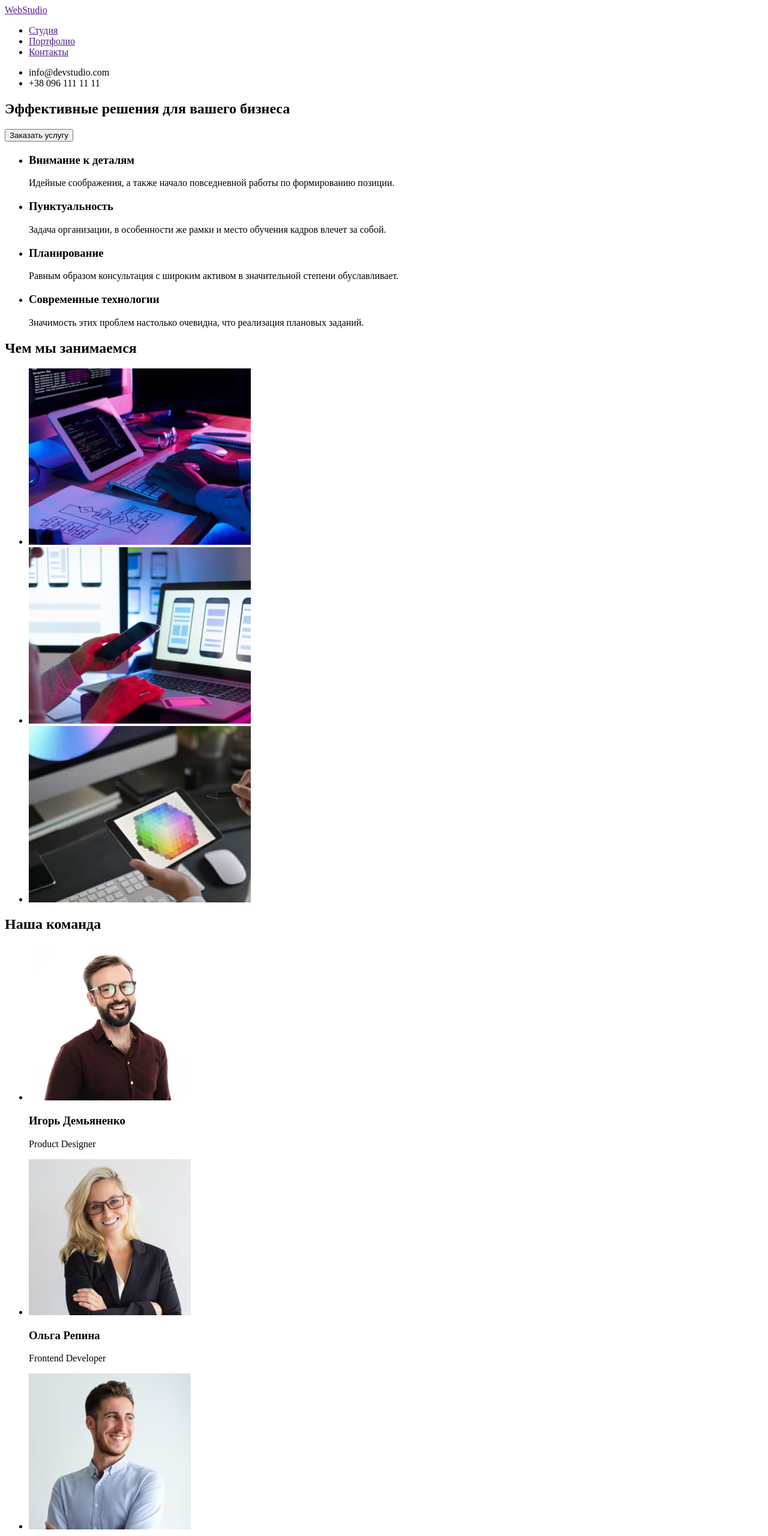
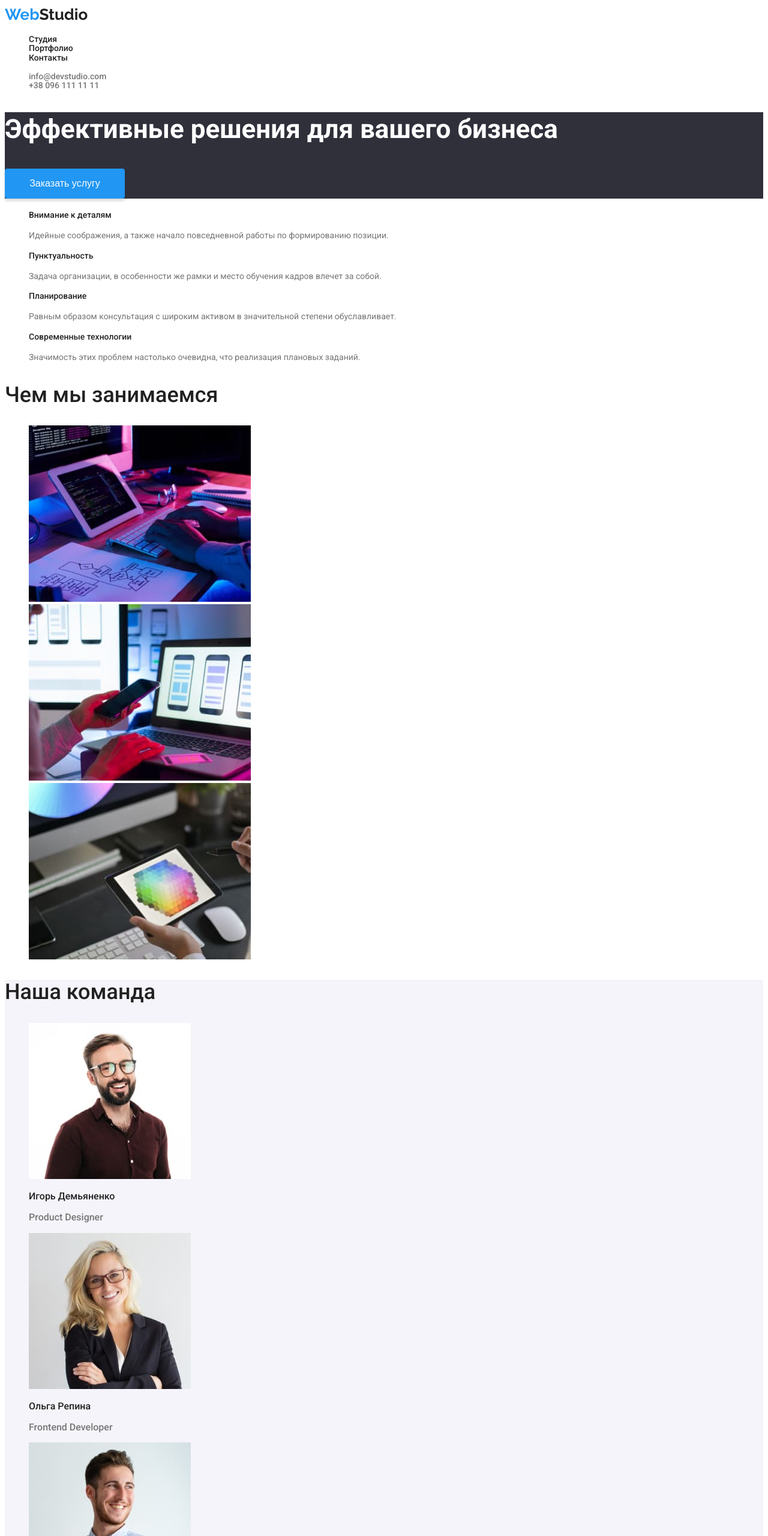
Before and after one commit to AnnaMels/goit-markup-hw-01, a plain HTML site: page index.html in a window 1280 px wide. Shown: the top 2560 px of the page at 60% size. Drawn offline with Linux system fonts and the light colour scheme.

Commit message:
Portfolio page markup was created and added styles

```diff
--- /dev/null
+++ b/css/styles.css
@@ -0,0 +1,190 @@
+:root {
+  --accent-color: #2196f3;
+  --black: #212121;
+  --gray: #757575;
+  --background-color: #2f303a;
+}
+
+body {
+  font-family: 'Roboto', sans-serif;
+  color: #212121;
+}
+
+.logo {
+  font-family: Raleway;
+  font-weight: 700;
+  font-size: 26px;
+  line-height: 1.3;
+  text-decoration: none;
+  color: #212121;
+}
+
+.logo span {
+  color: var(--accent-color);
+}
+
+.navigation-list-item,
+.contacts-item {
+  list-style-type: none;
+  font-weight: 500;
+  font-size: 14px;
+  line-height: 1.1;
+  cursor: pointer;
+}
+
+.navigation-list-link:hover,
+.navigation-list-link:focus,
+.contacts-item:focus,
+.contacts-item:hover {
+  color: var(--accent-color);
+}
+
+.navigation-list-link {
+  text-decoration: none;
+  color: var(--black);
+}
+
+.contacts-item {
+  color: var(--gray);
+}
+
+.hero {
+  background-color: var(--background-color);
+}
+
+.hero-title {
+  color: #ffffff;
+  font-weight: 900;
+  font-size: 44px;
+  line-height: 1.3;
+}
+
+.hero-button {
+  width: 200px;
+  height: 50px;
+  color: #ffffff;
+  background-color: var(--accent-color);
+  font-weight: 500;
+  font-size: 16px;
+  box-shadow: 0px 4px 4px rgba(0, 0, 0, 0.15);
+  border-radius: 4px;
+  border: none;
+  cursor: pointer;
+}
+
+.advantages-list-item,
+.services-list-item,
+.team-list-item,
+.footer-contacts-list-item {
+  list-style-type: none;
+}
+
+.advantages-list-title {
+  color: var(--black);
+  font-weight: 500;
+  font-size: 14px;
+  line-height: 1.14;
+}
+
+.advantages-list-description {
+  color: var(--gray);
+  font-size: 14px;
+  line-height: 1.7;
+}
+
+.services-title,
+.team-title {
+  font-weight: 500;
+  font-size: 36px;
+  line-height: 1.16;
+}
+
+.team {
+  background-color: #f5f4fa;
+}
+
+.team-list-title,
+.team-list-text {
+  font-weight: 500;
+  font-size: 16px;
+  line-height: 1.18;
+}
+
+.team-list-text {
+  color: var(--gray);
+}
+
+.footer-contacts-list-link {
+  text-decoration: none;
+}
+
+.footer-section {
+  background-color: var(--background-color);
+}
+
+.footer-logo {
+  color: white;
+}
+
+.footer-contacts-list-item {
+  font-size: 14px;
+  line-height: 1.7;
+}
+
+.footer-contacts-list-link {
+  color: rgba(255, 255, 255, 0.6);
+}
+
+.footer-contacts-list-link:hover,
+.footer-contacts-list-link:focus {
+  color: var(--accent-color);
+  cursor: pointer;
+}
+
+.address {
+  color: #ffffff;
+}
+
+/* Portfolio page */
+
+.filter-buttons-list-item,
+.portfolio-list-item {
+  list-style-type: none;
+}
+
+.filter-btn {
+  background-color: #f5f4fa;
+  border-radius: 4px;
+  font-weight: 500;
+  font-size: 16px;
+  line-height: 1.6;
+  border: none;
+  height: 26px;
+  cursor: pointer;
+}
+
+.filter-btn:hover,
+.filter-btn:focus {
+  background-color: var(--accent-color);
+  color: #ffffff;
+  box-shadow: 0px 3px 1px rgba(0, 0, 0, 0.1), 0px 1px 2px rgba(0, 0, 0, 0.08),
+    0px 2px 2px rgba(0, 0, 0, 0.12);
+}
+
+.portfolio-list-item {
+  border: 1px solid #eeeeee;
+  width: 370px;
+  height: 404px;
+}
+
+.portfolio-list-title {
+  font-weight: 500;
+  font-size: 18px;
+  line-height: 2;
+}
+
+.portfolio-list-text {
+  font-size: 16px;
+  line-height: 1.8;
+  color: var(--gray);
+}
--- a/index.html
+++ b/index.html
@@ -5,89 +5,91 @@
     <meta http-equiv="X-UA-Compatible" content="IE=edge">
     <meta name="viewport" content="width=device-width, initial-scale=1.0">
     <title>Web Studio</title>
+    <link href="https://fonts.googleapis.com/css2?family=Raleway:wght@700&family=Roboto:ital,wght@0,400;0,500;0,700;1,900&display=swap" rel="stylesheet">
+    <link rel="stylesheet" href="./css/styles.css">
 </head>
 <body>
     <header>
-        <a href="">WebStudio</a>
+        <a class="logo" href="index.html"><span>Web</span>Studio</a>
         <nav>
-            <ul>
-                <li><a href="">Студия</a></li>
-                <li><a href="">Портфолио</a></li>
-                <li><a href="">Контакты</a></li>
+            <ul class="navigation-list">
+                <li class="navigation-list-item"><a class="navigation-list-link" href="index.html">Студия</a></li>
+                <li class="navigation-list-item"><a class="navigation-list-link" href="portfolio.html">Портфолио</a></li>
+                <li class="navigation-list-item"><a class="navigation-list-link" href="">Контакты</a></li>
             </ul>
         </nav>
-        <ul>
-            <li><a href="mailto:info@devstudio.com"></a>info@devstudio.com</li>
-            <li><a href="tel:+380961111111"></a> +38 096 111 11 11</li>
+        <ul class="contacts">
+            <li class="contacts-item"><a class="contacts-link" href="mailto:info@devstudio.com"></a>info@devstudio.com</li>
+            <li class="contacts-item"><a class="contacts-link" href="tel:+380961111111"></a> +38 096 111 11 11</li>
         </ul>
     </header>
     <main>
-        <section>
-            <h1>Эффективные решения для вашего бизнеса</h1>
-            <button type="button">Заказать услугу</button>
+        <section class="hero">
+            <h1 class="hero-title">Эффективные решения для вашего бизнеса</h1>
+            <button class="hero-button" type="button">Заказать услугу</button>
         </section>
-        <section>
+        <section class="advantages">
             <h2></h2>
-            <ul>
-                <li>
-                    <h3>Внимание к деталям</h3>
-                    <p>Идейные соображения, а также начало повседневной работы по формированию позиции.</p>
+            <ul class="advantages-list">
+                <li class="advantages-list-item">
+                    <h3 class="advantages-list-title">Внимание к деталям</h3>
+                    <p class="advantages-list-description">Идейные соображения, а также начало повседневной работы по формированию позиции.</p>
                 </li>
-                <li>
-                    <h3>Пунктуальность</h3>
-                    <p>Задача организации, в особенности же рамки и место обучения кадров влечет за собой.</p>
+                <li class="advantages-list-item">
+                    <h3 class="advantages-list-title">Пунктуальность</h3>
+                    <p class="advantages-list-description">Задача организации, в особенности же рамки и место обучения кадров влечет за собой.</p>
                 </li>
-                <li>
-                  <h3>Планирование</h3>
-                  <p>Равным образом консультация с широким активом в значительной степени обуславливает.</p>
+                <li class="advantages-list-item">
+                  <h3 class="advantages-list-title">Планирование</h3>
+                  <p class="advantages-list-description">Равным образом консультация с широким активом в значительной степени обуславливает.</p>
                 </li>
-                <li>
-                    <h3>Современные технологии</h3>
-                    <p>Значимость этих проблем настолько очевидна, что реализация плановых заданий.</p>
+                <li class="advantages-list-item">
+                    <h3 class="advantages-list-title">Современные технологии</h3>
+                    <p class="advantages-list-description">Значимость этих проблем настолько очевидна, что реализация плановых заданий.</p>
                 </li>
             </ul>
         </section>
-        <section>
-            <h2>Чем мы занимаемся</h2>
-            <ul>
-                <li><img src="images/notebook.jpg" alt="Ноутбук" width="370" height="294"></li>
-                <li><img src="images/mobile.jpg" alt="Мобильный телефон" width="370" height="294"></li>
-                <li><img src="images/tablet.jpg" alt="Планшет" width="370" height="294"></li>
+        <section class="services">
+            <h2 class="services-title">Чем мы занимаемся</h2>
+            <ul class="services-list">
+                <li class="services-list-item"><img src="images/notebook.jpg" alt="Ноутбук" width="370" height="294"></li>
+                <li class="services-list-item"><img src="images/mobile.jpg" alt="Мобильный телефон" width="370" height="294"></li>
+                <li class="services-list-item"><img src="images/tablet.jpg" alt="Планшет" width="370" height="294"></li>
             </ul>
         </section>
-        <section>
-            <h2>Наша команда</h2>
-            <ul>
-                <li>
+        <section class="team">
+            <h2 class="team-title">Наша команда</h2>
+            <ul class="team-list">
+                <li class="team-list-item">
                     <img src="images/igor.jpg" alt="Игорь Демьяненко" width="270" height="260">
-                    <h3>Игорь Демьяненко</h3>
-                    <p>Product Designer</p>
+                    <h3 class="team-list-title">Игорь Демьяненко</h3>
+                    <p class="team-list-text">Product Designer</p>
                 </li>
-                <li>
+                <li class="team-list-item">
                     <img src="images/olga.jpg" alt="Ольга Репина" width="270" height="260">
-                    <h3>Ольга Репина</h3>
-                    <p>Frontend Developer</p>
+                    <h3 class="team-list-title">Ольга Репина</h3>
+                    <p class="team-list-text">Frontend Developer</p>
                 </li>
-                <li>
+                <li class="team-list-item">
                     <img src="images/nikolay.jpg" alt="Николай Тарасов" width="270" height="260">
-                    <h3>Николай Тарасов</h3>
-                    <p>Marketing</p>
+                    <h3 class="team-list-title">Николай Тарасов</h3>
+                    <p class="team-list-text">Marketing</p>
                 </li>
-                <li>
+                <li class="team-list-item">
                     <img src="images/michael.jpg" alt="Михаил Ермаков" width="270" height="260">
-                    <h3>Михаил Ермаков</h3>
-                    <p>UI Designer</p>
+                    <h3 class="team-list-title">Михаил Ермаков</h3>
+                    <p class="team-list-text">UI Designer</p>
                 </li>
             </ul>
         </section>
     </main>
-    <footer>
-        <a href="">WebStudio</a>
+    <footer class="footer-section">
+        <a class="logo footer-logo" href="index.html"><span>Web</span>Studio</a>
         <address>
-            <ul>
-                <li><a href="">г. Киев, пр-т Леси Украинки, 26</a></li>
-                <li><a href="mailto:info@example.com">info@example.com</a></li>
-                <li><a href="tel:++380991111111">+38 099 111 11 11</a></li>
+            <ul class="footer-contacts-list">
+                <li class="footer-contacts-list-item"><a class="footer-contacts-list-link address" href="">г. Киев, пр-т Леси Украинки, 26</a></li>
+                <li class="footer-contacts-list-item"><a class="footer-contacts-list-link" href="mailto:info@example.com">info@example.com</a></li>
+                <li class="footer-contacts-list-item"><a class="footer-contacts-list-link" href="tel:++380991111111">+38 099 111 11 11</a></li>
             </ul>
         </address>
     </footer>
```
Also changed, not shown: portfolio.html (added, +108 -0 lines), .prettierrc.json (added), images/basketbool.jpg (added), images/boxes.jpg (added), images/computer.jpg (added), images/earphones.jpg (added), images/label.jpg (added), images/laptop.jpg (added), images/magazine.jpg (added), images/screen.jpg (added), images/seafood.jpg (added).
